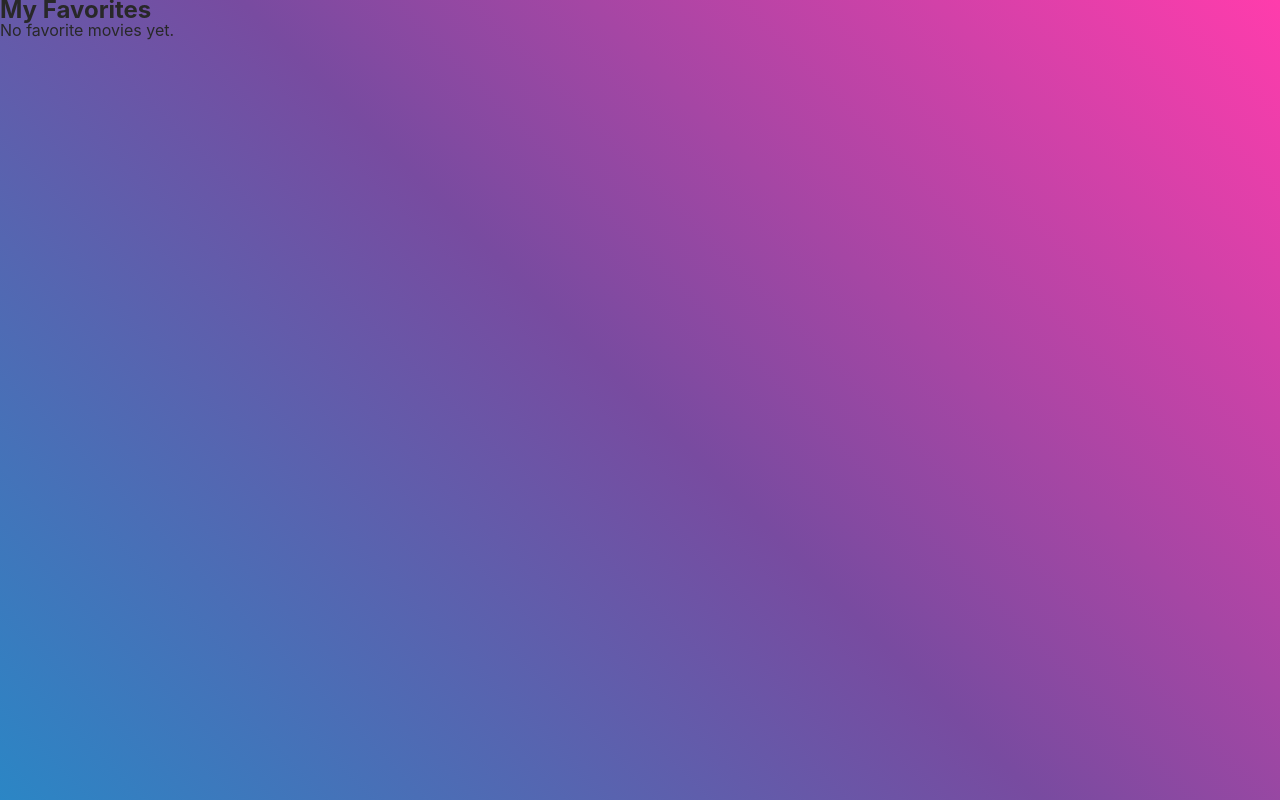
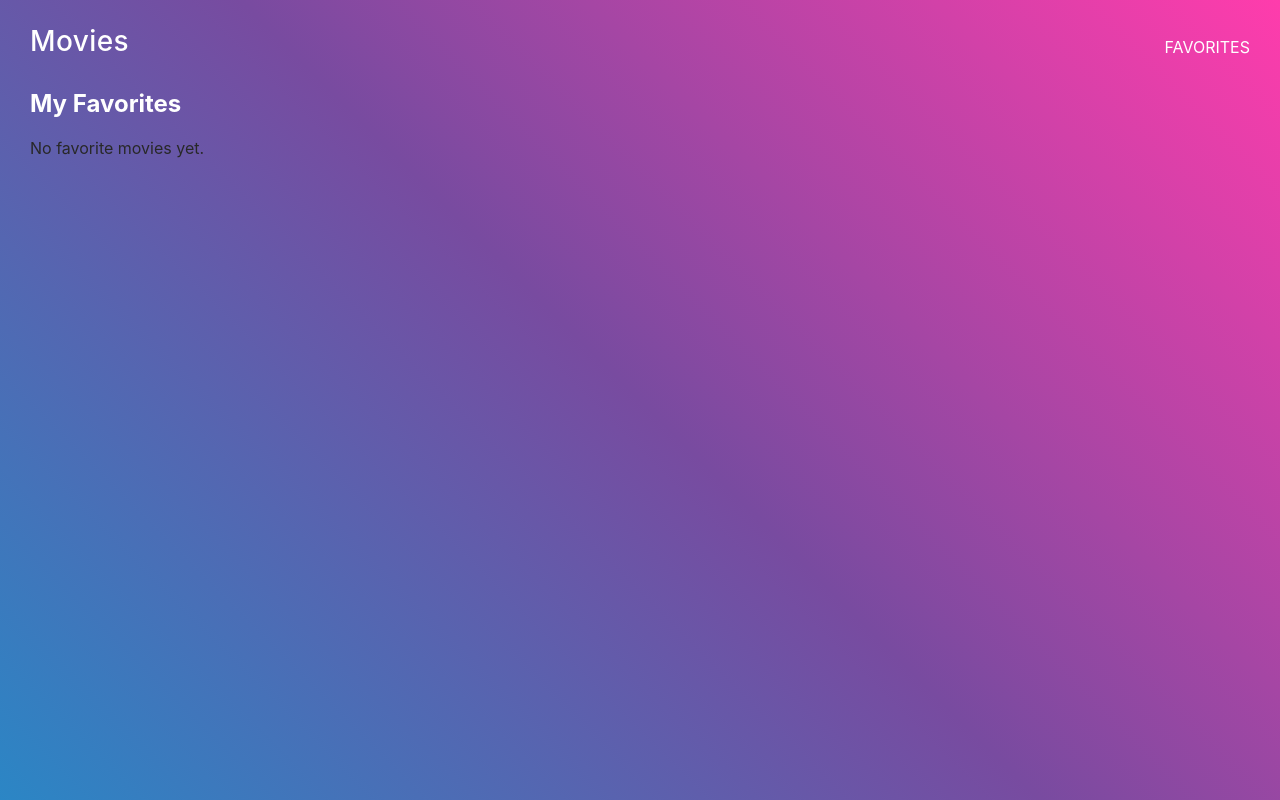
Before and after one commit to KyryloRusakov/movie_app, a React (Create React App) app: page /favorites in a window 1280 px wide. Built offline with nearby package versions, Linux system fonts and the light colour scheme.

Commit message:
finish working with add to fav funct using localStorage

```diff
--- /dev/null
+++ b/src/components/Header.jsx
@@ -0,0 +1,17 @@
+import React from 'react'
+import { Link } from 'react-router-dom';
+
+const Header = () => {
+  return (
+    <div className="header">
+      <Link to="/movies" className="header-logo">
+        Movies
+      </Link>
+      <Link to="/favorites" className="header-nav">
+        Favorites
+      </Link>
+    </div>
+  );
+}
+
+export default Header
--- /dev/null
+++ b/src/components/Movies.jsx
@@ -0,0 +1,25 @@
+import React from "react";
+import { Link } from "react-router-dom";
+
+const MovieList = (props) => {
+  const imageBaseUrl = "https://image.tmdb.org/t/p/w300";
+
+  return (
+    <ul className="movies-list">
+      {props.movies.map((movie) => (
+        <li key={movie.id} className="movies-item">
+          <Link to={`/movie/${movie.id}`}>
+            <img
+              className="movies-img"
+              src={imageBaseUrl + movie.poster_path}
+              alt={movie.title}
+            />
+            <span className="movies-title">{movie.title}</span>
+          </Link>
+        </li>
+      ))}
+    </ul>
+  );
+};
+
+export default MovieList;
--- a/src/pages/Favorites.jsx
+++ b/src/pages/Favorites.jsx
@@ -1,4 +1,6 @@
 import React, { useState, useEffect } from "react";
+import Header from './../components/Header';
+import MovieList from './../components/Movies';
 
 const Favorites = () => {
   const [favorites, setFavorites] = useState([]);
@@ -21,28 +23,17 @@ const Favorites = () => {
     setFavorites(storedFavorites);
   }, []);
 
-  const imageBaseUrl = "https://image.tmdb.org/t/p/w300";
-
-  // const favorites = JSON.parse(localStorage.getItem("favorites")) || [];
-  // favorites.push(favoriteMovies)
-  // console.log(favorites);
+  // const imageBaseUrl = "https://image.tmdb.org/t/p/w300";
 
   return (
-    <div>
-      <h2>My Favorites</h2>
+    <div className="container">
+      <Header />
+      <h2 className="favorites-title">My Favorites</h2>
       {favorites.length === 0 ? (
         <span>No favorite movies yet.</span>
       ) : (
-        <ul>
-        {favorites.map((movie) => (
-          <li key={movie.id}>
-            <img src={imageBaseUrl + movie.poster_path} alt={movie.title} />
-            <h3>{movie.title}</h3>
-          </li>
-        ))}
-      </ul>
-      )
-      }
+        <MovieList movies={favorites} />
+      )}
     </div>
   );
 };
--- a/src/pages/MovieDetail.jsx
+++ b/src/pages/MovieDetail.jsx
@@ -1,14 +1,12 @@
 import React, { useEffect, useState } from "react";
-import { useParams, useNavigate } from "react-router-dom";
+import { useParams } from "react-router-dom";
 
 const MovieDetail = () => {
   const [movieDetail, setMovieDetail] = useState([]);
   const [movieGenres, setMovieGenres] = useState([]);
-  // const [active, setActive] = useState(false);
   const [isFavorite, setIsFavorite] = useState(false);
 
   const { id } = useParams();
-  const navigate = useNavigate();
 
   useEffect(() => {
     const fetchMovie = async () => {
@@ -29,8 +27,6 @@ const MovieDetail = () => {
     fetchMovie();
   }, [id]);
 
-  // const [movie, setMovie] = useState(null);
-
   useEffect(() => {
     // Проверка наличия фильма в списке выбранных при загрузке страницы
     const favorites = JSON.parse(localStorage.getItem("favorites")) || [];
@@ -40,15 +36,10 @@ const MovieDetail = () => {
         return favMovie.id === +id}
       );
       setIsFavorite(isMovieInFavorites);
-      console.log(isMovieInFavorites);
-      console.log(favorites);
-      console.log(id);
-
   }, [id]);
 
   const addToFavorites = () => {
     const favorites = JSON.parse(localStorage.getItem("favorites")) || [];
-    console.log(favorites);
 
     if (isFavorite) {
       // Удаление фильма из списка выбранных
@@ -92,13 +83,14 @@ const MovieDetail = () => {
             </div>
             <div className="movie-detail-runtime">{movieDetail.runtime}m</div>
           </div>
+          <div className="movie-detail-actions">
             <div className="movie-detail-rate">
               <span className="movie-detail-rate-value">
                 {Number(movieDetail.vote_average).toFixed(1)}
               </span>
             </div>
-          {/* <button
-            className={active ? "btn-favorite active" : "btn-favorite"}
+            <button
+              className={isFavorite ? "btn-favorite active" : "btn-favorite"}
               onClick={addToFavorites}
             >
               <svg
@@ -116,10 +108,8 @@ const MovieDetail = () => {
                   className="icon-favorite"
                 />
               </svg>
-          </button> */}
-          <button onClick={addToFavorites}>
-            {isFavorite ? "Remove from Favorites" : "Add to Favorites"}
             </button>
+          </div>
           <div className="movie-detail-overview">{movieDetail.overview}</div>
         </div>
       </div>
--- a/src/pages/Movies.jsx
+++ b/src/pages/Movies.jsx
@@ -1,5 +1,7 @@
 import React, { useEffect, useState } from "react";
 import { Link } from 'react-router-dom';
+import Header from './../components/Header';
+import MovieList from './../components/Movies';
 
 const Movies = () => {
   const [movies, setMovies] = useState([]);
@@ -174,8 +176,7 @@ const Movies = () => {
 
   return (
     <div className="container">
-      <h1 className="movies">Movies</h1>
-      <Link to="/favorites">Go to Favorites</Link>
+      <Header />
       <div className="movies-filter">
         <div>
           <label htmlFor="genre" className="movies-label">
@@ -228,20 +229,7 @@ const Movies = () => {
         </div>
       </div>
 
-      <ul className="movies-list">
-        {filteredMovies.map((movie) => (
-          <li key={movie.id} className="movies-item">
-            <Link to={`/movie/${movie.id}`}>
-              <img
-                className="movies-img"
-                src={imageBaseUrl + movie.poster_path}
-                alt={movie.title}
-              />
-              <span className="movies-title">{movie.title}</span>
-            </Link>
-          </li>
-        ))}
-      </ul>
+      <MovieList movies={filteredMovies}/>
 
       <div className="pagination">
         <a
--- /dev/null
+++ b/src/styles/components/common/_favorites.scss
@@ -0,0 +1,11 @@
+.favorites-title{
+  color: #fff;
+  margin-bottom: 24px;
+}
+
+.favorites-list{
+  display: grid;
+  grid-template-columns: repeat(auto-fill, 300px);
+  grid-gap: 1rem;
+  justify-content: space-between;
+}
--- a/src/styles/components/common/_movieDetail.scss
+++ b/src/styles/components/common/_movieDetail.scss
@@ -1,22 +1,22 @@
-.movie-detail{
+.movie-detail {
   display: flex;
   justify-content: space-between;
   gap: 32px;
   margin: 36px 0;
 }
 
-.movie-detail-info{
+.movie-detail-info {
   display: flex;
   flex-direction: column;
   width: 100%;
 }
 
-.movie-detail-facts{
+.movie-detail-facts {
   display: flex;
   gap: 16px;
 }
 
-.movie-detail-name{
+.movie-detail-name {
   display: inline-block;
   margin-bottom: 16px;
   color: #fff;
@@ -24,34 +24,39 @@
   font-weight: 500;
 }
 
-.movie-detail-genres{
+.movie-detail-genres {
   display: flex;
   gap: 8px;
   color: #eee;
 }
 
-.movie-detail-runtime{
+.movie-detail-runtime {
   color: #fff;
 }
 
-.movie-detail-rate{
+.movie-detail-rate {
   display: flex;
   align-items: center;
   justify-content: center;
   width: 60px;
   height: 60px;
-  margin-top: 36px;
   font-size: 26px;
   background-color: #081c22;
   border-radius: 50%;
 }
 
-.movie-detail-rate-value{
+.movie-detail-rate-value {
   color: #fff;
 }
 
-.movie-detail-overview{
-  margin-top: auto;
+.movie-detail-overview {
+  margin-top: 48px;
   color: #fff;
   font-size: 16px;
 }
+
+.movie-detail-actions {
+  display: flex;
+  gap: 16px;
+  margin-top: 36px;
+}
--- a/src/styles/components/common/_movies.scss
+++ b/src/styles/components/common/_movies.scss
@@ -1,17 +1,10 @@
-.movies{
-  margin-bottom: 36px;
-  margin-top: 24px;
-  color: white;
-  line-height: normal;
-}
-
-.movies-filter{
+.movies-filter {
   display: flex;
   gap: 16px;
   margin-bottom: 36px;
 }
 
-.movies-label{
+.movies-label {
   color: #fff;
   font-size: 18px;
   font-weight: 500;
@@ -19,7 +12,7 @@
   margin-right: 8px;
 }
 
-.movies-select{
+.movies-select {
   color: #282828;
   font-weight: 400;
   border-radius: 4px;
@@ -29,10 +22,10 @@
 }
 
 .movies-list {
-  display: flex;
-  flex-wrap: wrap;
+  display: grid;
+  grid-template-columns: repeat(auto-fill, 300px);
+  grid-gap: 1rem;
   justify-content: space-between;
-  gap: 16px;
 }
 
 .movies-item {
@@ -45,24 +38,26 @@
 }
 
 .movies-title {
+  display: inline-block;
+  width: 100%;
   text-align: center;
   font-size: 20px;
-  padding: 0 16px 16px;
+  padding: 8px 16px 8px;
   margin-top: auto;
 }
 
-.movies-search-wrapper{
+.movies-search-wrapper {
   margin-left: auto;
 }
 
-.movies-search{
+.movies-search {
   color: #282828;
   font-weight: 400;
   border-radius: 4px;
   padding: 4px;
   border: 1px solid transparent;
 
-  &:focus{
+  &:focus {
     border: 1px solid #3cacff;
   }
 }
--- /dev/null
+++ b/src/styles/components/layout/_header.scss
@@ -0,0 +1,21 @@
+.header {
+  display: flex;
+  justify-content: space-between;
+  align-items: center;
+}
+
+.header-logo {
+  margin-bottom: 36px;
+  margin-top: 24px;
+  font-size: 28px;
+  font-weight: 500;
+  letter-spacing: 0.4px;
+  color: white;
+  line-height: normal;
+}
+
+.header-nav{
+  font-size: 16px;
+  color: #fff;
+  text-transform: uppercase;
+}
--- a/src/styles/main.scss
+++ b/src/styles/main.scss
@@ -1,4 +1,5 @@
 @import "components/layout/layout";
+@import "components/layout/header";
 
 @import "components/base/global";
 
@@ -6,6 +7,7 @@
 @import "components/common/movies";
 @import "components/common/pagination";
 @import "components/common/movieDetail";
+@import "components/common/favorites";
 
 @import "components/UI/btn";
 @import "components/UI/icons";
```
Lines whose indentation alone changed are shown as unchanged.
